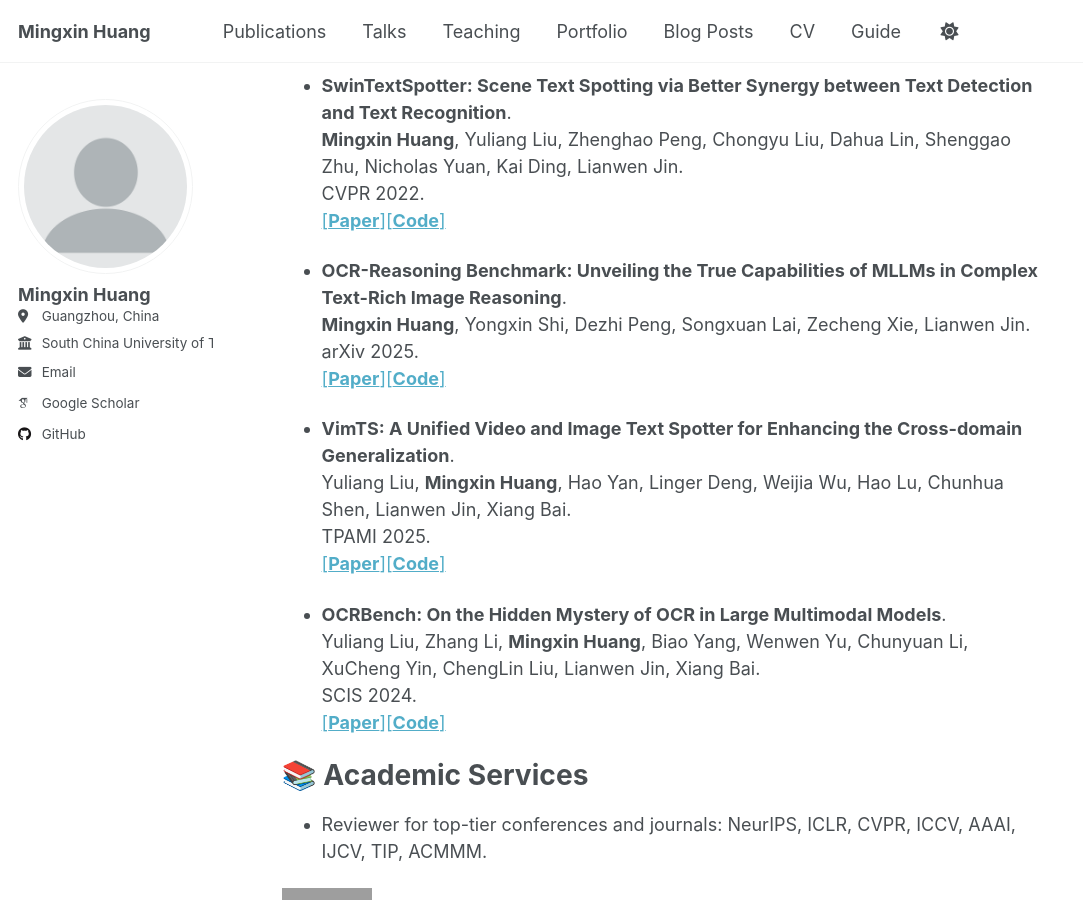
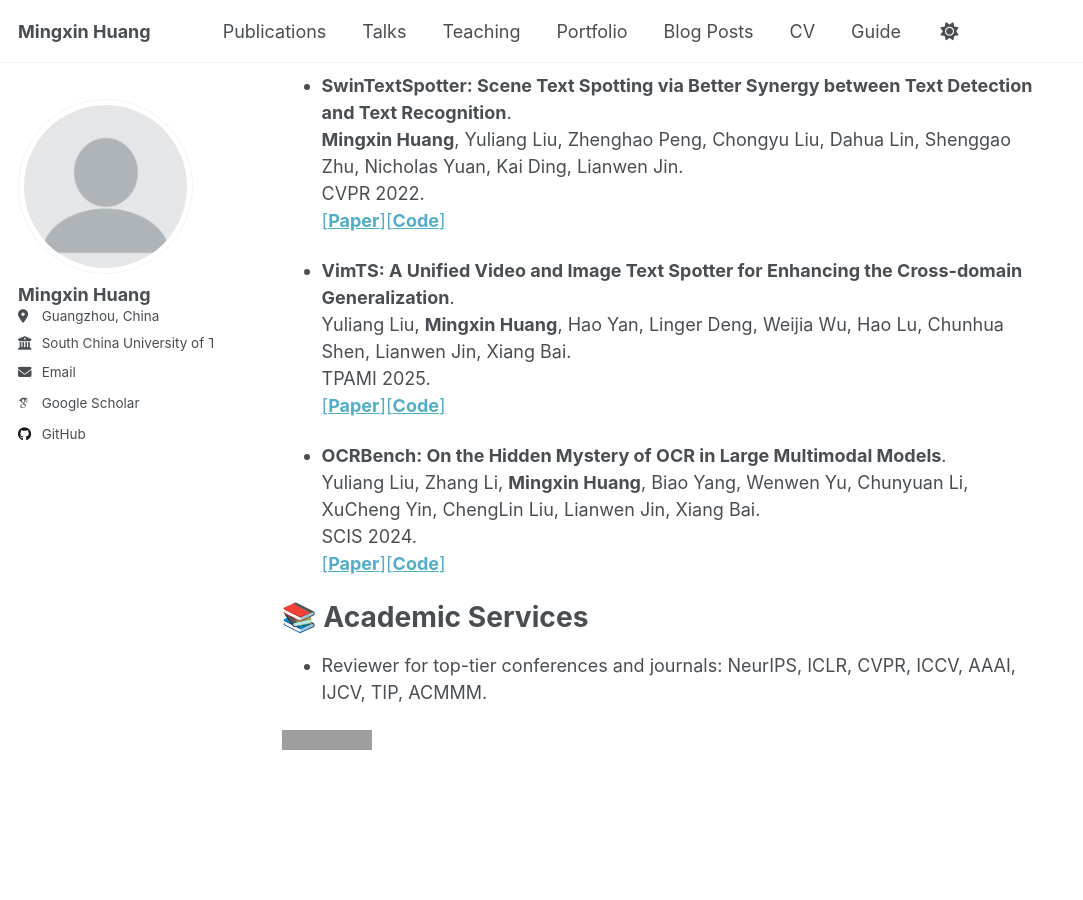
Before and after one commit to mxin262/mxin262.github.io, a Jekyll site: the page built from _pages/about.md, in a window 1280 px wide and 900 px high, scrolled down 1720 px. Shown: the whole window, without its empty margins (0-1083 px from the left). Built offline with Jekyll 4.4.1, drawn with Linux system fonts in a browser that asks for light colours; some web fonts are replaced; a script that is not in the unit is left out; grey boxes are pictures that could not be loaded.

Commit message:
Update about.md

```diff
--- a/_pages/about.md
+++ b/_pages/about.md
@@ -60,11 +60,6 @@ ICCV 2023.
 CVPR 2022.
 [[**Paper**]](https://openaccess.thecvf.com/content/CVPR2022/papers/Huang_SwinTextSpotter_Scene_Text_Spotting_via_Better_Synergy_Between_Text_Detection_CVPR_2022_paper.pdf)[[**Code**]](https://github.com/mxin262/SwinTextSpotter)
 
-* **OCR-Reasoning Benchmark: Unveiling the True Capabilities of MLLMs in Complex Text-Rich Image Reasoning**.
-**Mingxin Huang**, Yongxin Shi, Dezhi Peng, Songxuan Lai, Zecheng Xie, Lianwen Jin.
-arXiv 2025.
-[[**Paper**]](https://arxiv.org/pdf/2505.17163?)[[**Code**]](https://github.com/SCUT-DLVCLab/OCR-Reasoning)
-
 * **VimTS: A Unified Video and Image Text Spotter for Enhancing the Cross-domain Generalization**.
 Yuliang Liu, **Mingxin Huang**, Hao Yan, Linger Deng, Weijia Wu, Hao Lu, Chunhua Shen, Lianwen Jin, Xiang Bai.
 TPAMI 2025.
```
